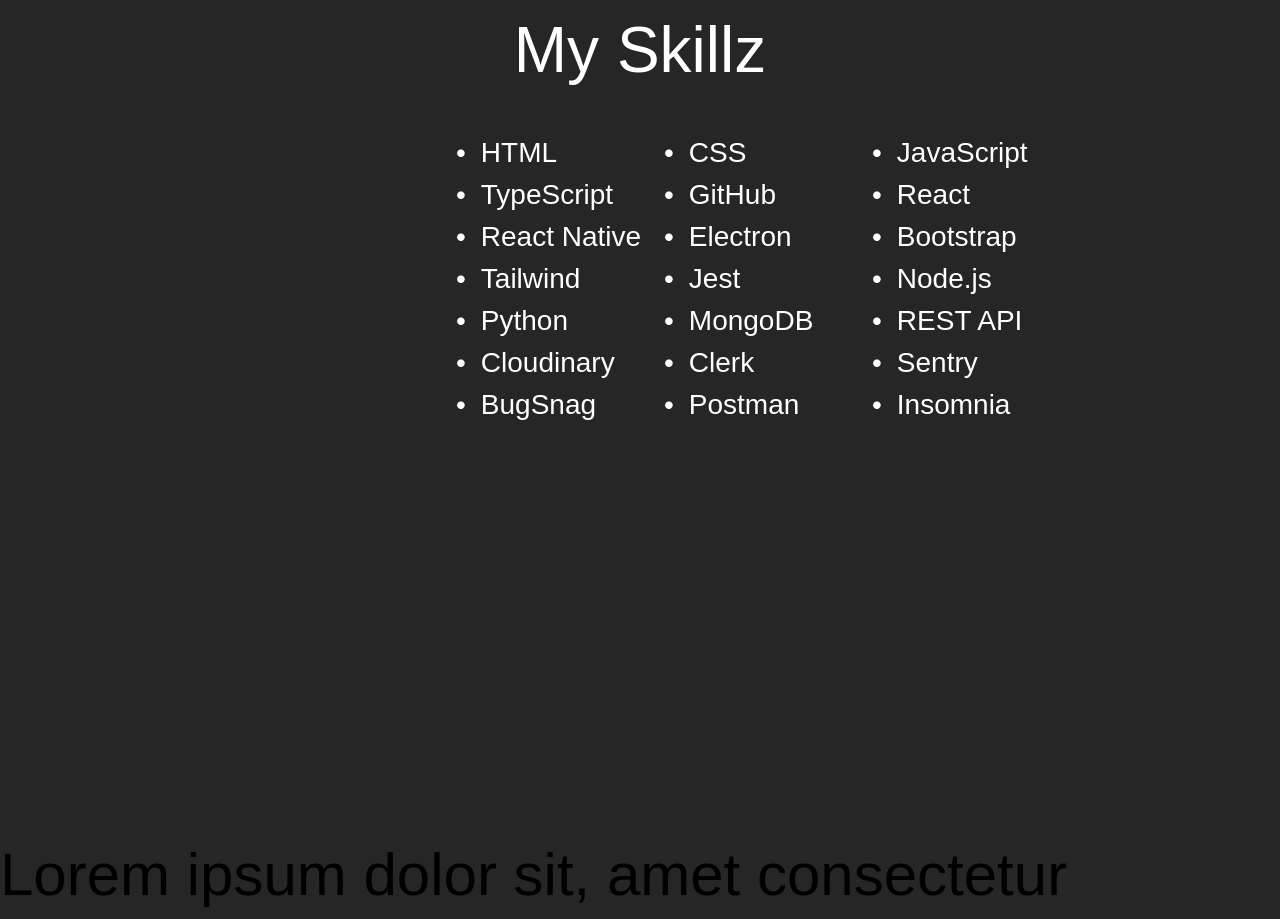
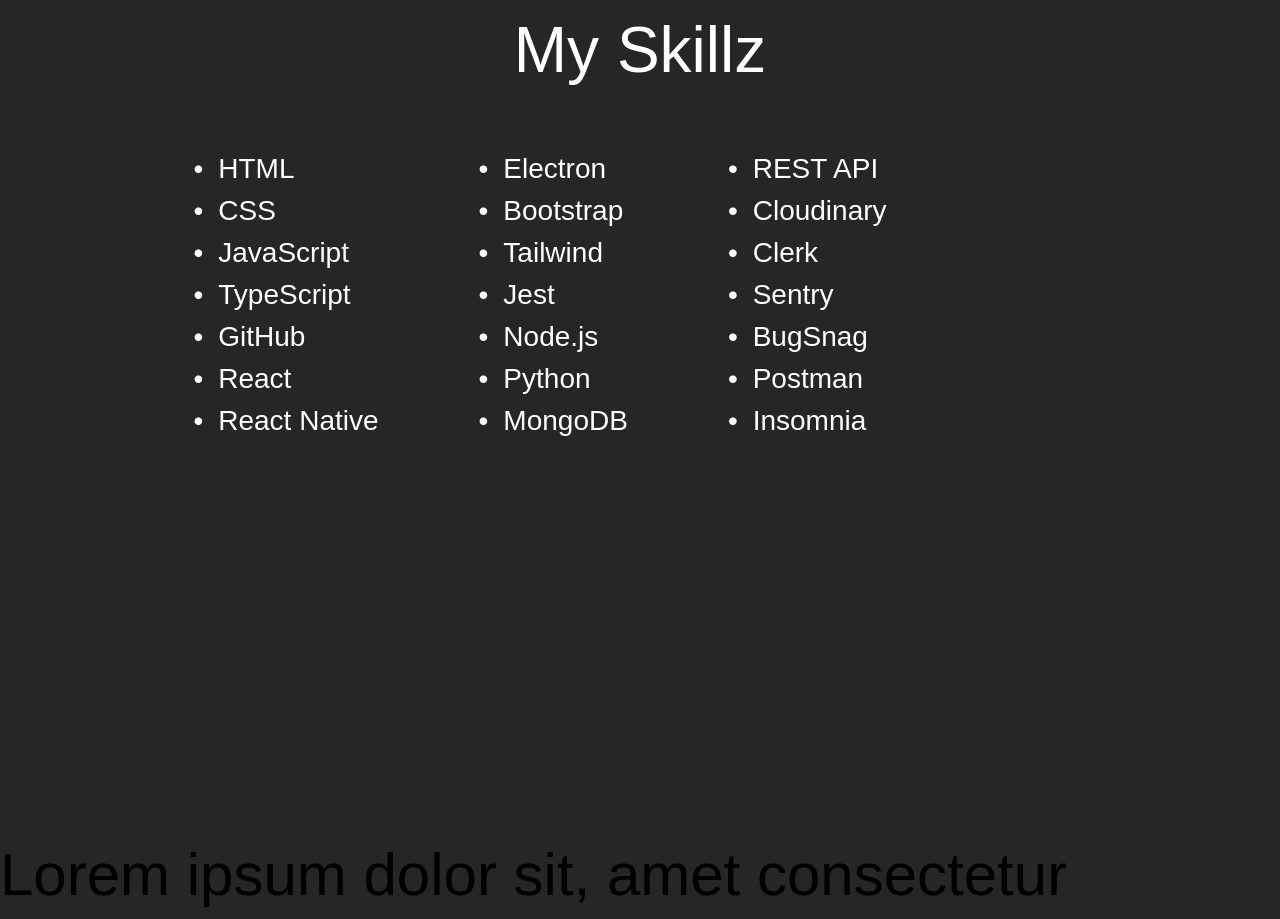
Before and after one commit to AdamBurysek/adam-code, a React (Vite) app: page / in a window 1280 px wide. Shown: the part 1640-2559 px from the top of the page. Built offline with nearby package versions, Linux system fonts and the light colour scheme; a web font is replaced by a local one.

Commit message:
my skillz done

```diff
--- a/src/App.css
+++ b/src/App.css
@@ -10,33 +10,3 @@
   height: 3px;
   background-color: white;
 }
-
-/* My Skillz */
-
-.my-skillz_content {
-  padding: 0 200px;
-}
-
-.my-skillz_content ul {
-  margin-left: 20vw;
-  display: grid;
-  grid-template-columns: repeat(3, 1fr);
-  list-style-type: none;
-  padding: 0;
-}
-
-.my-skillz_content li::before {
-  content: "\2022";
-  padding-right: 15px;
-}
-
-.my-skillz_content li {
-  color: var(--color-white);
-  font-size: 28px;
-  font-weight: 10;
-  padding-bottom: 10px;
-}
-
-.my-skillz_content li:hover {
-  color: var(--color-link-hover);
-}
--- a/src/components/MainPage.tsx
+++ b/src/components/MainPage.tsx
@@ -3,7 +3,7 @@ import withLoading from "../hooks/withLoading";
 import Hero from "./hero/hero";
 import Navbar from "./navbar/navbar";
 import AboutMe from "./aboutMe/aboutMe";
-import MySkillz from "./mySkillz";
+import MySkillz from "./mySkillz/mySkillz";
 
 function MainPage(props: any) {
   const [menuOpened, setMenuOpened] = useState<boolean>(false);
--- /dev/null
+++ b/src/components/mySkillz/mySkillz.css
@@ -0,0 +1,38 @@
+.my-skillz_content {
+  display: flex;
+  justify-content: center;
+}
+
+.my-skillz_content ul {
+  display: flex;
+  flex-wrap: wrap;
+  flex-direction: column;
+  column-gap: 100px;
+  list-style-type: none;
+  padding: 0;
+}
+
+@media screen and (min-width: 680px) {
+  .my-skillz_content {
+    padding-right: 200px;
+  }
+  .my-skillz_content ul {
+    max-height: 320px;
+  }
+}
+
+.my-skillz_content li::before {
+  content: "\2022";
+  padding-right: 15px;
+}
+
+.my-skillz_content li {
+  color: var(--color-white);
+  font-size: 28px;
+  font-weight: 10;
+  padding-bottom: 10px;
+}
+
+.my-skillz_content li:hover {
+  color: var(--color-link-hover);
+}
--- a/src/components/mySkillz.tsx
+++ b/src/components/mySkillz/mySkillz.tsx
@@ -1,3 +1,5 @@
+import "./mySkillz.css";
+
 const MySkillz = (props: any) => {
   const skillz = [
     { name: "HTML", url: "https://en.wikipedia.org/wiki/HTML" },
```
